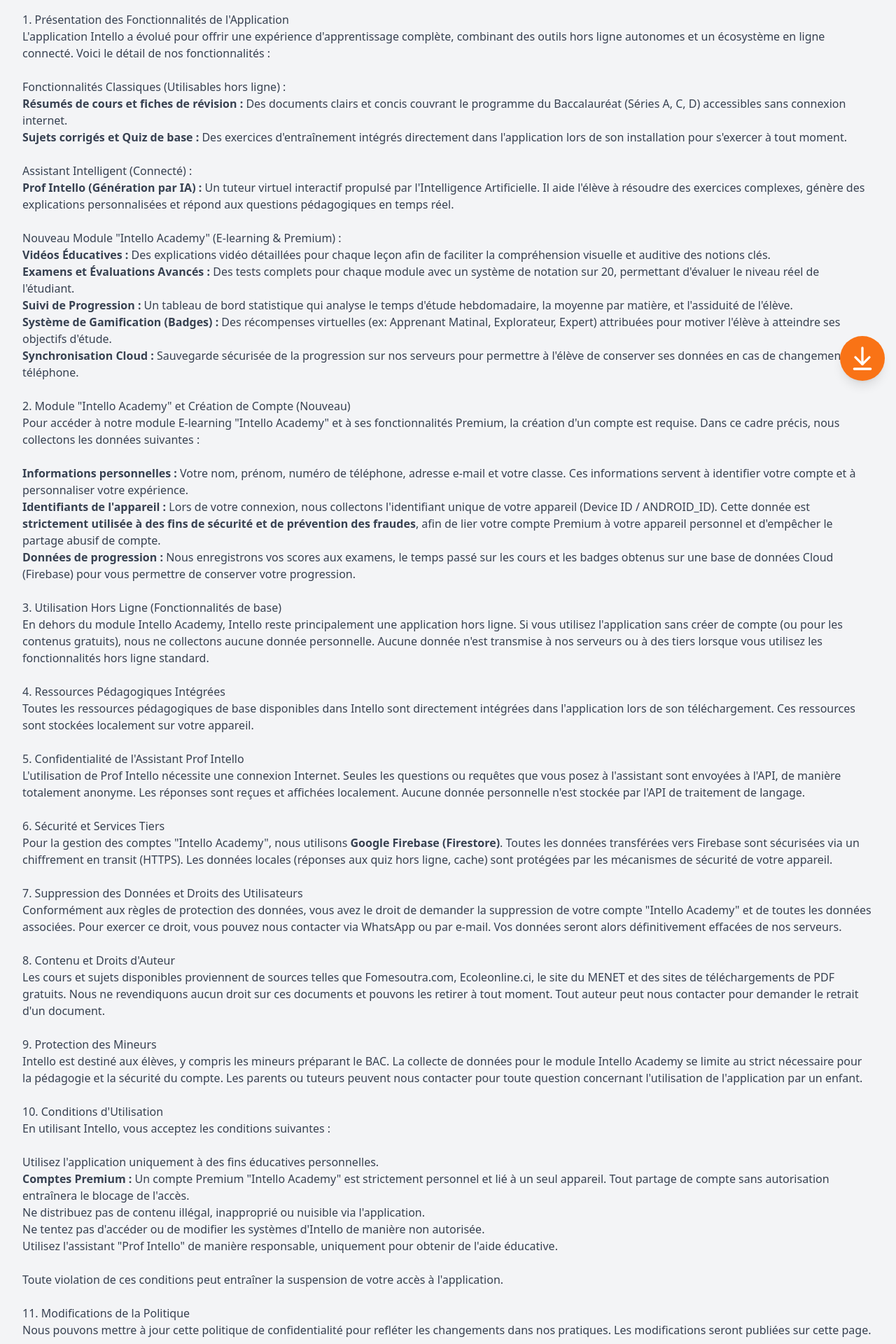
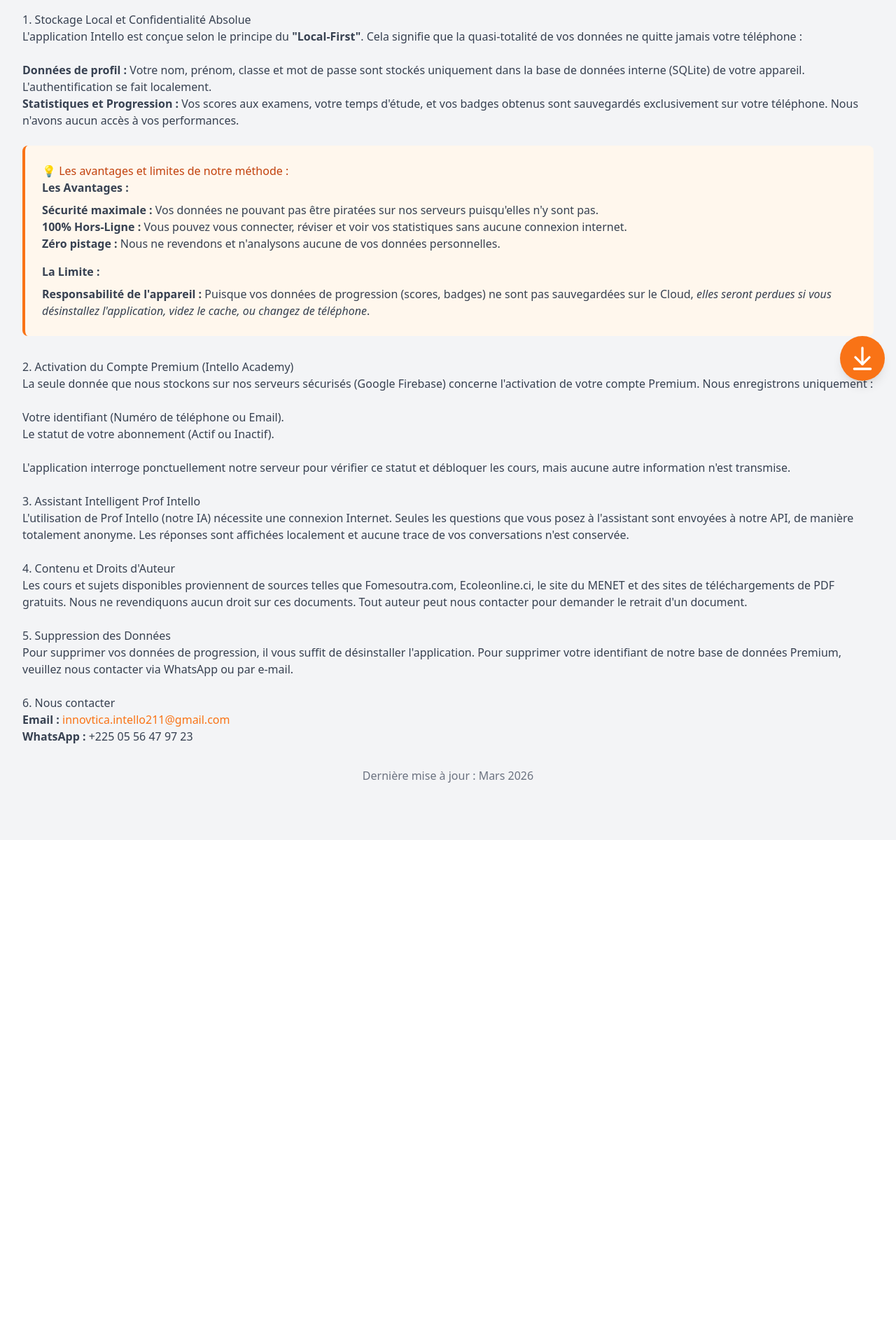
Before and after one commit to SoumSonec2025/Intello, a React (Vite) app: page /confidentialite in a window 1280 px wide. Shown: the part 240-2160 px from the top of the page at 70% size. After the commit the page ends 1440 px from the top, so only its background shows below. Built offline with nearby package versions, Linux system fonts and the light colour scheme.

Commit message:
premier commit

```diff
--- a/src/components/Privacy.tsx
+++ b/src/components/Privacy.tsx
@@ -13,134 +13,70 @@
         </h2>
         <div className="prose prose-lg text-gray-700">
           <p className="italic mb-8">
-            Chez Intello, nous valorisons votre vie privée. Cette politique explique notre engagement à protéger votre confidentialité ainsi que les conditions d'utilisation de notre application, incluant nos modules hors ligne, l'assistant Prof Intello, et notre nouveau module E-learning "Intello Academy".
+            Chez Intello, la protection de votre vie privée est notre priorité absolue. Nous avons fait le choix d'une architecture qui garantit que vos données restent entre vos mains. Cette politique vous explique notre fonctionnement transparent.
           </p><br />
 
-          <h3>1. Présentation des Fonctionnalités de l'Application</h3>
+          <h3>1. Stockage Local et Confidentialité Absolue</h3>
           <p>
-            L'application Intello a évolué pour offrir une expérience d'apprentissage complète, combinant des outils hors ligne autonomes et un écosystème en ligne connecté. Voici le détail de nos fonctionnalités :
+            L'application Intello est conçue selon le principe du <strong>"Local-First"</strong>. Cela signifie que la quasi-totalité de vos données ne quitte jamais votre téléphone :
           </p><br />
-
-          <h4>Fonctionnalités Classiques (Utilisables hors ligne) :</h4>
           <ul>
             <li>
-              <strong>Résumés de cours et fiches de révision :</strong> Des documents clairs et concis couvrant le programme du Baccalauréat (Séries A, C, D) accessibles sans connexion internet.
+              <strong>Données de profil :</strong> Votre nom, prénom, classe et mot de passe sont stockés uniquement dans la base de données interne (SQLite) de votre appareil. L'authentification se fait localement.
             </li>
             <li>
-              <strong>Sujets corrigés et Quiz de base :</strong> Des exercices d'entraînement intégrés directement dans l'application lors de son installation pour s'exercer à tout moment.
+              <strong>Statistiques et Progression :</strong> Vos scores aux examens, votre temps d'étude, et vos badges obtenus sont sauvegardés exclusivement sur votre téléphone. Nous n'avons aucun accès à vos performances.
             </li>
           </ul><br />
 
-          <h4>Assistant Intelligent (Connecté) :</h4>
-          <ul>
-            <li>
-              <strong>Prof Intello (Génération par IA) :</strong> Un tuteur virtuel interactif propulsé par l'Intelligence Artificielle. Il aide l'élève à résoudre des exercices complexes, génère des explications personnalisées et répond aux questions pédagogiques en temps réel.
-            </li>
-          </ul><br />
+          <div className="bg-orange-50 p-6 rounded-lg mb-8 border-l-4 border-orange-500">
+            <h4 className="text-orange-700 mt-0">💡 Les avantages et limites de notre méthode :</h4>
+            <p className="mb-2"><strong>Les Avantages :</strong></p>
+            <ul className="mb-4">
+              <li><strong>Sécurité maximale :</strong> Vos données ne pouvant pas être piratées sur nos serveurs puisqu'elles n'y sont pas.</li>
+              <li><strong>100% Hors-Ligne :</strong> Vous pouvez vous connecter, réviser et voir vos statistiques sans aucune connexion internet.</li>
+              <li><strong>Zéro pistage :</strong> Nous ne revendons et n'analysons aucune de vos données personnelles.</li>
+            </ul>
+            <p className="mb-2"><strong>La Limite :</strong></p>
+            <ul>
+              <li><strong>Responsabilité de l'appareil :</strong> Puisque vos données de progression (scores, badges) ne sont pas sauvegardées sur le Cloud, <em>elles seront perdues si vous désinstallez l'application, videz le cache, ou changez de téléphone</em>.</li>
+            </ul>
+          </div>
 
-          <h4>Nouveau Module "Intello Academy" (E-learning & Premium) :</h4>
-          <ul>
-            <li>
-              <strong>Vidéos Éducatives :</strong> Des explications vidéo détaillées pour chaque leçon afin de faciliter la compréhension visuelle et auditive des notions clés.
-            </li>
-            <li>
-              <strong>Examens et Évaluations Avancés :</strong> Des tests complets pour chaque module avec un système de notation sur 20, permettant d'évaluer le niveau réel de l'étudiant.
-            </li>
-            <li>
-              <strong>Suivi de Progression :</strong> Un tableau de bord statistique qui analyse le temps d'étude hebdomadaire, la moyenne par matière, et l'assiduité de l'élève.
-            </li>
-            <li>
-              <strong>Système de Gamification (Badges) :</strong> Des récompenses virtuelles (ex: Apprenant Matinal, Explorateur, Expert) attribuées pour motiver l'élève à atteindre ses objectifs d'étude.
-            </li>
-            <li>
-              <strong>Synchronisation Cloud :</strong> Sauvegarde sécurisée de la progression sur nos serveurs pour permettre à l'élève de conserver ses données en cas de changement de téléphone.
-            </li>
-          </ul><br />
-
-          <h3>2. Module "Intello Academy" et Création de Compte (Nouveau)</h3>
+          <h3>2. Activation du Compte Premium (Intello Academy)</h3>
           <p>
-            Pour accéder à notre module E-learning "Intello Academy" et à ses fonctionnalités Premium, la création d'un compte est requise. Dans ce cadre précis, nous collectons les données suivantes :
+            La seule donnée que nous stockons sur nos serveurs sécurisés (Google Firebase) concerne l'activation de votre compte Premium. Nous enregistrons uniquement :
           </p><br />
           <ul>
-            <li>
-              <strong>Informations personnelles :</strong> Votre nom, prénom, numéro de téléphone, adresse e-mail et votre classe. Ces informations servent à identifier votre compte et à personnaliser votre expérience.
-            </li>
-            <li>
-              <strong>Identifiants de l'appareil :</strong> Lors de votre connexion, nous collectons l'identifiant unique de votre appareil (Device ID / ANDROID_ID). Cette donnée est <strong>strictement utilisée à des fins de sécurité et de prévention des fraudes</strong>, afin de lier votre compte Premium à votre appareil personnel et d'empêcher le partage abusif de compte.
-            </li>
-            <li>
-              <strong>Données de progression :</strong> Nous enregistrons vos scores aux examens, le temps passé sur les cours et les badges obtenus sur une base de données Cloud (Firebase) pour vous permettre de conserver votre progression.
-            </li>
+            <li>Votre identifiant (Numéro de téléphone ou Email).</li>
+            <li>Le statut de votre abonnement (Actif ou Inactif).</li>
           </ul><br />
-
-          <h3>3. Utilisation Hors Ligne (Fonctionnalités de base)</h3>
           <p>
-            En dehors du module Intello Academy, Intello reste principalement une application hors ligne. Si vous utilisez l'application sans créer de compte (ou pour les contenus gratuits), nous ne collectons aucune donnée personnelle. Aucune donnée n'est transmise à nos serveurs ou à des tiers lorsque vous utilisez les fonctionnalités hors ligne standard.
+            L'application interroge ponctuellement notre serveur pour vérifier ce statut et débloquer les cours, mais aucune autre information n'est transmise.
           </p><br />
 
-          <h3>4. Ressources Pédagogiques Intégrées</h3>
+          <h3>3. Assistant Intelligent Prof Intello</h3>
           <p>
-            Toutes les ressources pédagogiques de base disponibles dans Intello sont directement intégrées dans l'application lors de son téléchargement. Ces ressources sont stockées localement sur votre appareil.
+            L'utilisation de Prof Intello (notre IA) nécessite une connexion Internet. Seules les questions que vous posez à l'assistant sont envoyées à notre API, de manière totalement anonyme. Les réponses sont affichées localement et aucune trace de vos conversations n'est conservée.
           </p><br />
 
-          <h3>5. Confidentialité de l'Assistant Prof Intello</h3>
+          <h3>4. Contenu et Droits d'Auteur</h3>
           <p>
-            L'utilisation de Prof Intello nécessite une connexion Internet. Seules les questions ou requêtes que vous posez à l'assistant sont envoyées à l'API, de manière totalement anonyme. Les réponses sont reçues et affichées localement. Aucune donnée personnelle n'est stockée par l'API de traitement de langage.
+            Les cours et sujets disponibles proviennent de sources telles que Fomesoutra.com, Ecoleonline.ci, le site du MENET et des sites de téléchargements de PDF gratuits. Nous ne revendiquons aucun droit sur ces documents. Tout auteur peut nous contacter pour demander le retrait d'un document.
           </p><br />
 
-          <h3>6. Sécurité et Services Tiers</h3>
+          <h3>5. Suppression des Données</h3>
           <p>
-            Pour la gestion des comptes "Intello Academy", nous utilisons <strong>Google Firebase (Firestore)</strong>. Toutes les données transférées vers Firebase sont sécurisées via un chiffrement en transit (HTTPS). Les données locales (réponses aux quiz hors ligne, cache) sont protégées par les mécanismes de sécurité de votre appareil.
+            Pour supprimer vos données de progression, il vous suffit de désinstaller l'application. Pour supprimer votre identifiant de notre base de données Premium, veuillez nous contacter via WhatsApp ou par e-mail.
           </p><br />
 
-          <h3>7. Suppression des Données et Droits des Utilisateurs</h3>
-          <p>
-            Conformément aux règles de protection des données, vous avez le droit de demander la suppression de votre compte "Intello Academy" et de toutes les données associées. Pour exercer ce droit, vous pouvez nous contacter via WhatsApp ou par e-mail. Vos données seront alors définitivement effacées de nos serveurs.
-          </p><br />
-
-          <h3>8. Contenu et Droits d'Auteur</h3>
-          <p>
-            Les cours et sujets disponibles proviennent de sources telles que Fomesoutra.com, Ecoleonline.ci, le site du MENET et des sites de téléchargements de PDF gratuits. Nous ne revendiquons aucun droit sur ces documents et pouvons les retirer à tout moment. Tout auteur peut nous contacter pour demander le retrait d'un document.
-          </p><br />
-
-          <h3>9. Protection des Mineurs</h3>
-          <p>
-            Intello est destiné aux élèves, y compris les mineurs préparant le BAC. La collecte de données pour le module Intello Academy se limite au strict nécessaire pour la pédagogie et la sécurité du compte. Les parents ou tuteurs peuvent nous contacter pour toute question concernant l'utilisation de l'application par un enfant.
-          </p><br />
-
-          <h3>10. Conditions d'Utilisation</h3>
-          <p>
-            En utilisant Intello, vous acceptez les conditions suivantes :
-          </p><br />
-          <ul>
-            <li>Utilisez l'application uniquement à des fins éducatives personnelles.</li>
-            <li><strong>Comptes Premium :</strong> Un compte Premium "Intello Academy" est strictement personnel et lié à un seul appareil. Tout partage de compte sans autorisation entraînera le blocage de l'accès.</li>
-            <li>Ne distribuez pas de contenu illégal, inapproprié ou nuisible via l'application.</li>
-            <li>Ne tentez pas d'accéder ou de modifier les systèmes d'Intello de manière non autorisée.</li>
-            <li>Utilisez l'assistant "Prof Intello" de manière responsable, uniquement pour obtenir de l'aide éducative.</li>
-          </ul><br />
-          <p>
-            Toute violation de ces conditions peut entraîner la suspension de votre accès à l'application.
-          </p><br />
-
-          <h3>11. Modifications de la Politique</h3>
-          <p>
-            Nous pouvons mettre à jour cette politique de confidentialité pour refléter les changements dans nos pratiques. Les modifications seront publiées sur cette page.
-          </p><br />
-
-          <h3>12. Contactez-nous</h3>
-          <p>
-            Pour toute question concernant cette politique, vos données, ou pour demander le retrait d'un document :
-          </p><br />
+          <h3>6. Nous contacter</h3>
           <ul>
             <li>
               <strong>Email :</strong> <a href="mailto:innovtica.intello211@gmail.com" className="text-orange-500 hover:text-green-500">innovtica.intello211@gmail.com</a>
             </li>
             <li>
-              <strong>Téléphone / WhatsApp :</strong> +225 05 56 47 97 23
-            </li>
-            <li>
-              <strong>Adresse :</strong> Abidjan, Côte d'Ivoire
+              <strong>WhatsApp :</strong> +225 05 56 47 97 23
             </li>
           </ul>
 
```
